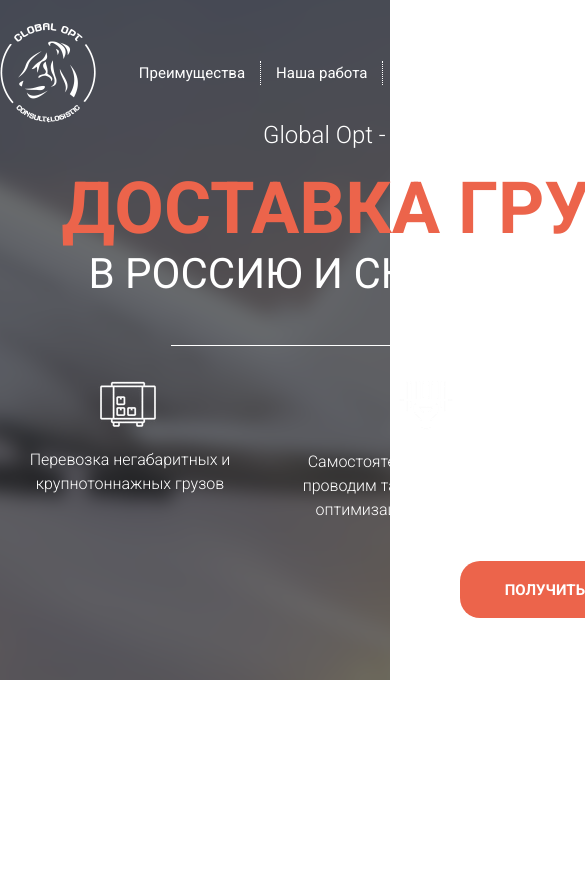
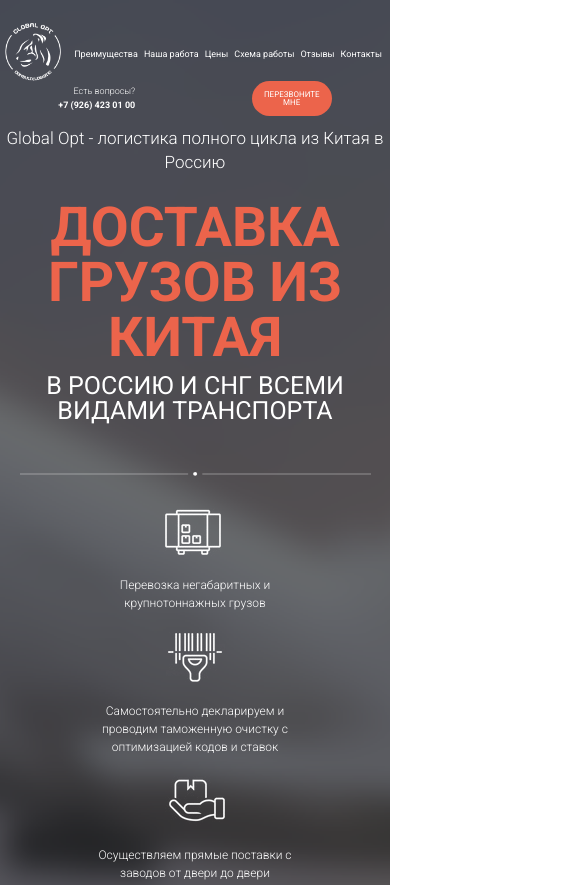
Before and after one commit to Crash2410/Delivery, a website: page src/index.html in a window 390 px wide. Shown: the top 885 px of the page, 585 px wide, since content can reach past the window. Before the commit the page ends 844 px from the top, so only its background shows below. Drawn offline with Linux system fonts and the light colour scheme.

Commit message:
Адаптация первого блока

```diff
--- /dev/null
+++ b/src/scss/base/_media.scss
@@ -0,0 +1,254 @@
+@media (max-width: 1200px) {
+  .container {
+    width: 96%;
+  }
+
+  .header {
+    &__menu {
+      &-item {
+        padding-right: 7px;
+      }
+
+      &-link {
+        margin-left: 7px;
+        font-size: 14px;
+      }
+    }
+
+    &__contacts {
+      font-size: 12px;
+
+      a {
+        font-size: 16px;
+      }
+    }
+  }
+  .promo {
+    &__header {
+      font-size: 66px;
+      line-height: 66px;
+    }
+
+    &__subheader {
+      font-size: 38px;
+      line-height: 38px;
+    }
+
+    &__icon {
+      width: 225px;
+    }
+  }
+}
+
+@media (max-width: 991px) {
+  .container {
+    width: 98%;
+  }
+
+  .button {
+    width: 115px;
+    height: 35px;
+    font-size: 10px;
+
+    &_main {
+      width: 230px;
+      height: 57px;
+      font-size: 15px;
+      font-weight: 700;
+    }
+  }
+  .header {
+    &__logo {
+      width: 77px;
+      height: 80px;
+
+      img {
+        width: 100%;
+      }
+    }
+    &__menu {
+      &-item {
+        padding-right: 5px;
+      }
+
+      &-link {
+        margin-left: 5px;
+        font-size: 12px;
+      }
+    }
+
+    &__contacts {
+      font-size: 12px;
+
+      a {
+        font-size: 12px;
+      }
+    }
+  }
+  .promo {
+    &__line {
+      width: 90%;
+    }
+
+    &__header {
+      font-size: 65px;
+      line-height: 65px;
+    }
+
+    &__subheader {
+      font-size: 37px;
+      line-height: 37px;
+    }
+
+    &__icon {
+      width: 205px;
+      font-size: 14px;
+    }
+  }
+}
+
+@media (max-width: 767px) {
+  .container {
+    width: 99%;
+  }
+
+  .button {
+    width: 80px;
+    height: 35px;
+    font-size: 8px;
+    line-height: 8px;
+
+    &_main {
+      width: 200px;
+      height: 45px;
+      font-size: 15px;
+      font-weight: 700;
+    }
+  }
+
+  .header {
+    &__logo {
+      width: 56px;
+      height: 58px;
+
+      img {
+        width: 100%;
+      }
+    }
+
+    &__menu {
+      &-item {
+        padding-right: 3px;
+        border: none;
+      }
+
+      &-link {
+        margin-left: 3px;
+        font-size: 10px;
+      }
+    }
+
+    &__contacts {
+      font-size: 9px;
+
+      a {
+        font-size: 9px;
+      }
+    }
+  }
+  .promo {
+    &__head {
+      margin-top: 10px;
+      font-size: 19px;
+    }
+
+    &__line {
+      width: 90%;
+    }
+
+    &__header {
+      font-size: 60px;
+      line-height: 60px;
+    }
+
+    &__subheader {
+      font-size: 30px;
+      line-height: 30px;
+    }
+
+    &__icon {
+      width: 205px;
+      font-size: 12px;
+    }
+  }
+}
+
+@media (max-width: 575px) {
+  .container {
+    width: 100%;
+  }
+
+  .button {
+    width: 80px;
+    height: 35px;
+    font-size: 8px;
+    line-height: 8px;
+
+    &_main {
+      width: 200px;
+      height: 45px;
+      font-size: 15px;
+      font-weight: 700;
+    }
+  }
+  .header {
+    flex-wrap: wrap;
+    justify-content: space-around;
+
+    &__menu {
+      &-link {
+        margin-left: 3px;
+        font-size: 9px;
+      }
+    }
+
+    &__contacts {
+      font-size: 9px;
+
+      a {
+        font-size: 9px;
+      }
+    }
+  }
+  .promo {
+    &__head {
+      margin-top: 10px;
+      font-size: 17px;
+    }
+
+    &__line {
+      width: 90%;
+    }
+
+    &__header {
+      font-size: 55px;
+      line-height: 55px;
+    }
+
+    &__subheader {
+      font-size: 25px;
+      line-height: 25px;
+    }
+
+    &__icons {
+      flex-wrap: wrap;
+    }
+
+    &__icon {
+      margin: 0 auto;
+      width: 205px;
+      font-size: 12px;
+      margin-bottom: 20px;
+    }
+  }
+}
--- a/src/scss/blocks/_header.scss
+++ b/src/scss/blocks/_header.scss
@@ -5,6 +5,8 @@
   padding: 23px 0 0 0;
 
   &__logo {
+    width: 96px;
+    height: 100px;
     img {
       width: 100%;
     }
--- a/src/scss/blocks/_promo.scss
+++ b/src/scss/blocks/_promo.scss
@@ -1,7 +1,7 @@
 .promo {
   background: url("../../img/backgrounds/background_1.png") center
     (center/cover) no-repeat;
-  height: 680px;
+  min-height: 680px;
   padding: 0 0 82px 0;
 
   &__head {
--- a/src/scss/style.scss
+++ b/src/scss/style.scss
@@ -10,3 +10,5 @@
 @import 'blocks/header';
 @import 'blocks/buttons';
 @import 'blocks/promo';
+
+@import 'base/media';
```
Also changed, not shown: src/css/style.min.css.
